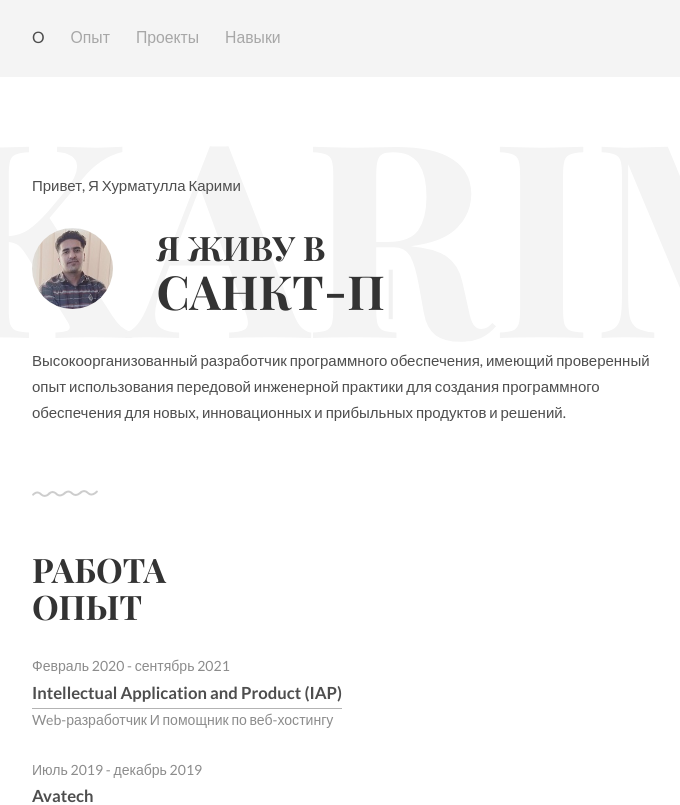
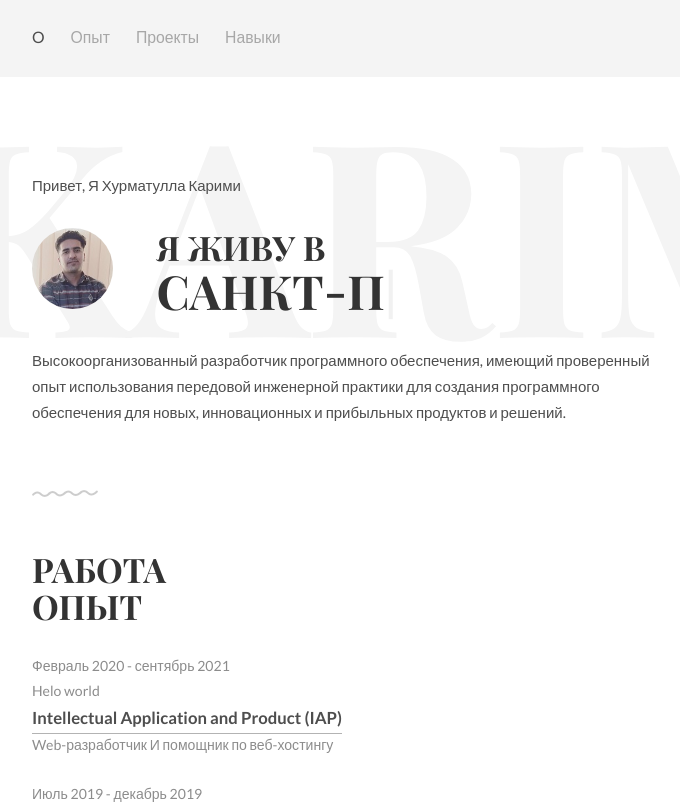
Before and after one commit to Hurmatullah/Portfolio, a React (Create React App) app: page / in a window 1280 px wide. Shown: the top 805 px of the page, without its empty margins (297-977 px from the left). Built offline with nearby package versions, Linux system fonts and the light colour scheme.

Commit message:
Add travis

```diff
--- a/src/pages/experience.jsx
+++ b/src/pages/experience.jsx
@@ -10,6 +10,7 @@ const Experience = () => {
         </h1>
         <ul class="work-list">
           <li>Февраль 2020 - сентябрь 2021</li>
+          <li>Helo world</li>
           <li>
             <a href="https://iap.af">
               Intellectual Application and Product (IAP)
```
